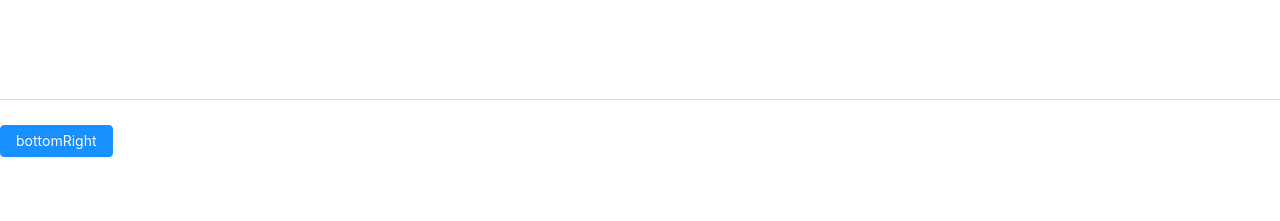
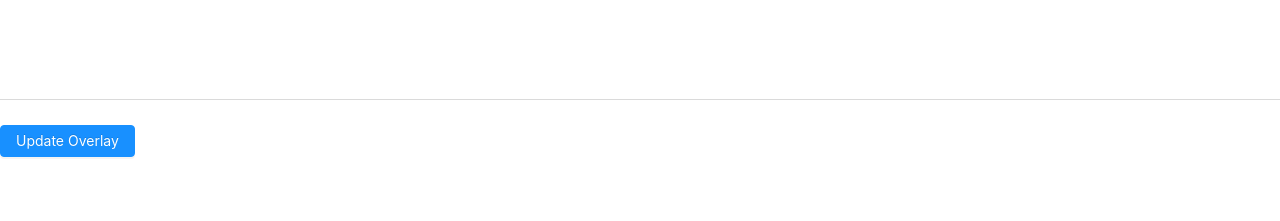
Before and after one commit to JackWils91/overlayTest, a Next.js app: page /test in a window 1280 px wide. Shown: the top 221 px of the page. Built offline with nearby package versions, Linux system fonts and the light colour scheme.

Commit message:
test page updated

```diff
--- a/pages/test.js
+++ b/pages/test.js
@@ -35,7 +35,7 @@ export default function Test() {
       message: `Thank you ${data[count].name}`,
       description:
         // <Context.Consumer>{({ name }) => `For you generous donation of ${name}!`}</Context.Consumer>
-        `For your generous donation of ${data[count].amount}!`,
+        `For your generous donation of $ ${data[count].amount}!`,
       //   placement,
       //   name,
       //   amount,
@@ -57,7 +57,7 @@ export default function Test() {
         <Space>
           <Button type="primary" onClick={() => openNotification()}>
             {/* <RadiusBottomrightOutlined /> */}
-            bottomRight
+            Update Overlay
           </Button>
         </Space>
       </Context.Provider>
```
